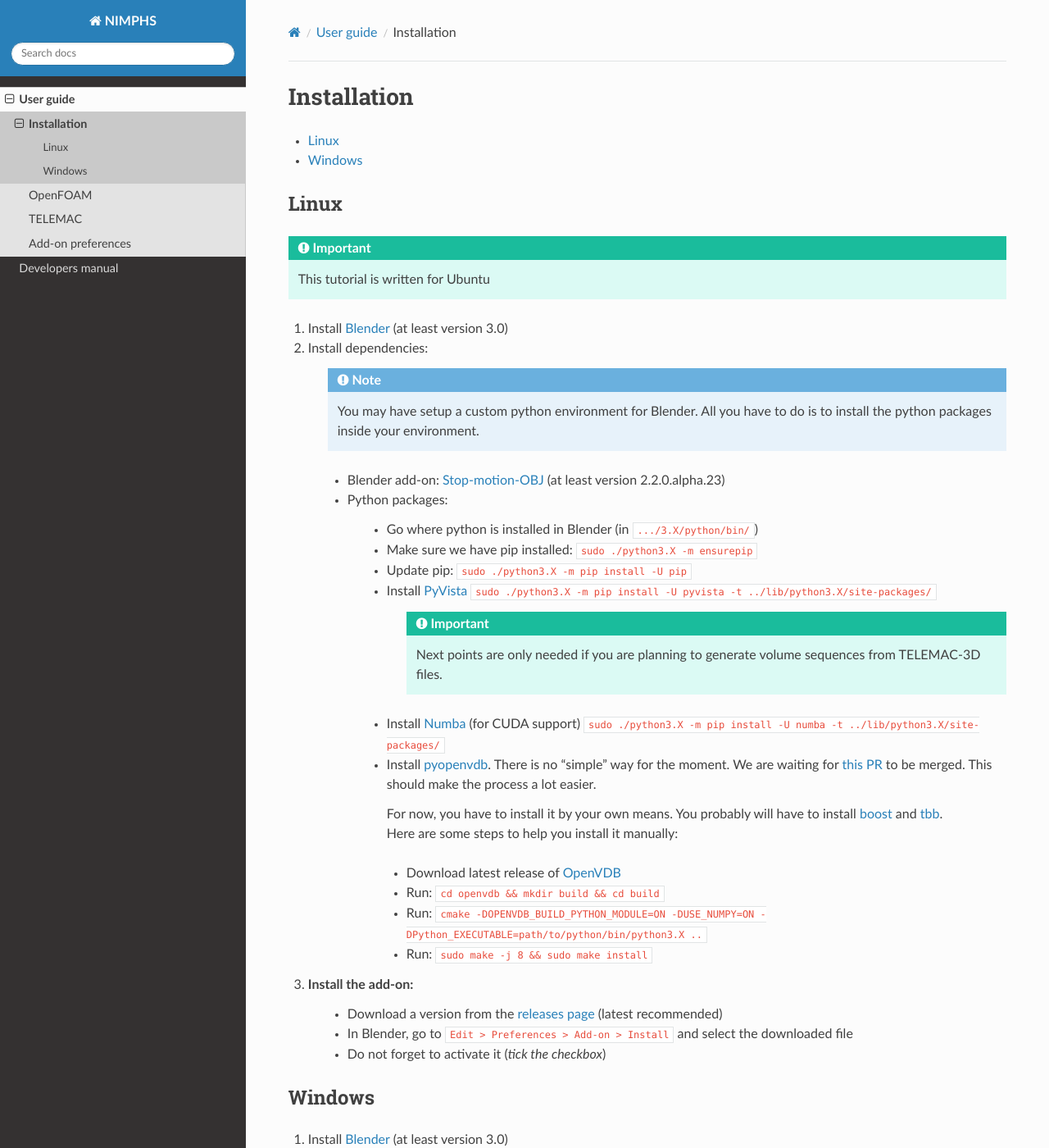
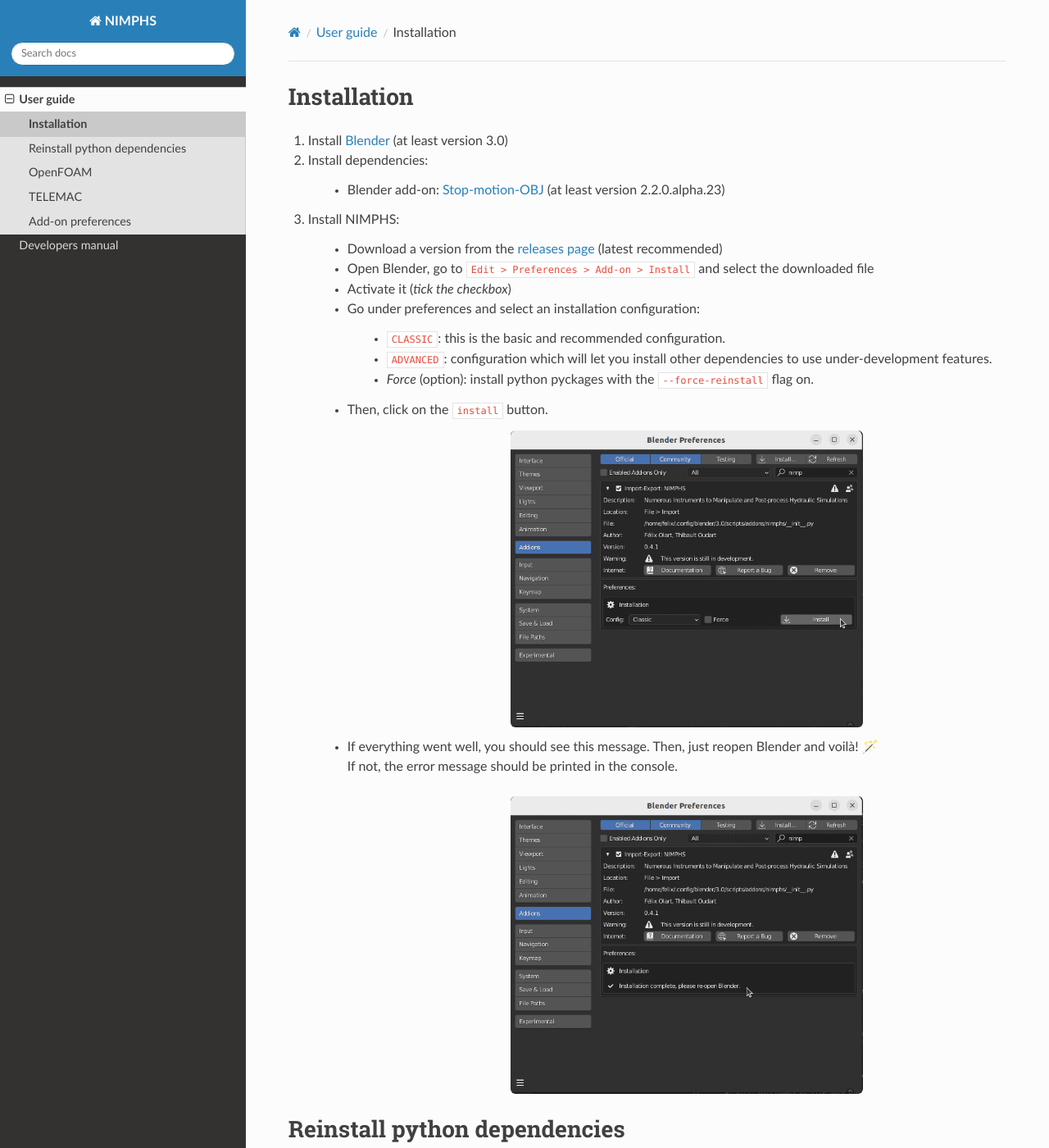
Before and after one commit to Artelia/NIMPHS, a Sphinx documentation site: the page built from docs/source/users/installation.rst, in a window 1280 px wide and 1400 px high. Shown: the whole window at 82% size. Built offline with Sphinx 7.4.7 and the Read the Docs theme 2.0.0, drawn with Linux system fonts in a browser that asks for light colours; pages that are not in the unit, such as notebooks, are missing from menus; some of the changed text lies outside the part shown.

Commit message:
[Docs] Modified instructions for the new installation process

```diff
--- a/docs/source/users/installation.rst
+++ b/docs/source/users/installation.rst
@@ -3,92 +3,60 @@
 Installation
 ============
 
-* :ref:`install-addon-linux`
-* :ref:`install-addon-windows`
-
-
-.. _install-addon-linux:
-
-Linux
-#####
-
-.. important::
-    This tutorial is written for Ubuntu
-
 #. Install `Blender <https://www.blender.org/download/>`_ (at least version 3.0)
 
 #. Install dependencies:
 
-    .. note::
-        You may have setup a custom python environment for Blender.
-        All you have to do is to install the python packages inside your environment.
+    * Blender add-on: `Stop-motion-OBJ <https://github.com/neverhood311/Stop-motion-OBJ/releases>`_ (at least version 2.2.0.alpha.23)
 
-    * Blender add-on: `Stop-motion-OBJ <https://github.com/neverhood311/Stop-motion-OBJ/releases>`_ (at least version 2.2.0.alpha.23)
-    * Python packages:
+#. Install NIMPHS:
 
-        * Go where python is installed in Blender (in ``.../3.X/python/bin/``)
-        * Make sure we have pip installed: ``sudo ./python3.X -m ensurepip``
-        * Update pip: ``sudo ./python3.X -m pip install -U pip``
-        * Install `PyVista <https://docs.pyvista.org/#>`_ ``sudo ./python3.X -m pip install -U pyvista -t ../lib/python3.X/site-packages/``
+    * Download a version from the `releases page <https://github.com/Artelia/NIMPHS/releases>`_ (latest recommended)
+    * Open Blender, go to ``Edit > Preferences > Add-on > Install`` and select the downloaded file
+    * Activate it (`tick the checkbox`)
+    * Go under preferences and select an installation configuration:
 
-            .. important::
-                Next points are only needed if you are planning to generate volume sequences from TELEMAC-3D files.
+        * ``CLASSIC``: this is the basic and recommended configuration.
+        * ``ADVANCED``: configuration which will let you install other dependencies to use under-development features.
+        * `Force` (option): install python pyckages with the ``--force-reinstall`` flag on.
 
-        * Install `Numba <https://numba.pydata.org/numba-doc/latest/index.html>`_ (for CUDA support) ``sudo ./python3.X -m pip install -U numba -t ../lib/python3.X/site-packages/``
-        * Install `pyopenvdb <https://github.com/AcademySoftwareFoundation/openvdb>`_. There is no "simple" way for the moment.
-          We are waiting for `this PR <https://github.com/AcademySoftwareFoundation/openvdb/pull/1377>`_ to be merged. This should make the process a lot easier.
+    * Then, click on the ``install`` button.
 
-          |     For now, you have to install it by your own means. You probably will have to install `boost <https://www.boost.org/>`_ and `tbb <https://github.com/oneapi-src/oneTBB>`_.
-          |     Here are some steps to help you install it manually:
+        .. image:: /images/installation/run_install_process.png
+            :width: 55%
+            :alt: Preview panel
+            :align: center
+            :class: rounded-corners
 
-          * Download latest release of `OpenVDB <https://github.com/AcademySoftwareFoundation/openvdb/releases>`_
-          * Run: ``cd openvdb && mkdir build && cd build``
-          * Run: ``cmake -DOPENVDB_BUILD_PYTHON_MODULE=ON -DUSE_NUMPY=ON -DPython_EXECUTABLE=path/to/python/bin/python3.X ..``
-          * Run: ``sudo make -j 8 && sudo make install``
+    * |  If everything went well, you should see this message. Then, just reopen Blender and voilà! |:magic_wand:|
+      |  If not, the error message should be printed in the console.
 
-#. Install the add-on:
-    * Download a version from the `releases page <https://github.com/Artelia/NIMPHS/releases>`_ (latest recommended)
-    * In Blender, go to ``Edit > Preferences > Add-on > Install`` and select the downloaded file
-    * Do not forget to activate it (`tick the checkbox`)
+        .. image:: /images/installation/post_run_install_process.png
+            :width: 55%
+            :alt: Preview panel
+            :align: center
+            :class: rounded-corners
 
 
-.. _install-addon-windows:
-
-Windows
-#######
-
-#. Install `Blender <https://www.blender.org/download/>`_ (at least version 3.0)
-
-    .. important::
-        If you have **administrator privileges** then you can install Blender globally.
-        If not, we recommend you to **install a portable version** otherwise you may not be able
-        to install python dependencies correctly.
-
-#. Install dependencies:
+Reinstall python dependencies
+=============================
 
     .. note::
-        You may have setup a custom python environment for Blender.
-        All you have to do is to install the python packages inside your environment.
+        If you need to reinstall the python dependencies or switch configuration, follow these instructions.
 
-    * Blender add-on: `Stop-motion-OBJ <https://github.com/neverhood311/Stop-motion-OBJ/releases>`_ (at least version 2.2.0.alpha.23)
-    * Python packages:
+    * Open Blender, go to ``Edit > Preferences > Add-on``
+    * Then, click on the ``Re-install`` button
 
-        * Go where python is installed in Blender (in ``.../3.X/python/bin/``)
-        * Make sure we have pip installed: ``.\python.exe -m ensurepip``
-        * Update pip: ``.\python.exe -m pip install -U pip``
-        * Install `PyVista <https://docs.pyvista.org/#>`_ ``.\python.exe -m pip install -U pyvista -t ../lib/site-packages/``
+        .. image:: /images/installation/reset_installer_state.png
+            :width: 55%
+            :alt: Preview panel
+            :align: center
+            :class: rounded-corners
 
-            .. important::
-                Next points are only needed if you are planning to generate volume sequences from TELEMAC-3D files.
+    * Then, follow the instructions and do the same process as in step ``3. Install NIMPHS``.
 
-        * Install `Numba <https://numba.pydata.org/numba-doc/latest/index.html>`_ (for CUDA support) ``.\python.exe -m pip install -U numba -t ../lib/site-packages/``
-        * Install `pyopenvdb <https://github.com/AcademySoftwareFoundation/openvdb>`_. There is no "simple" way for the moment.
-          We are waiting for `this PR <https://github.com/AcademySoftwareFoundation/openvdb/pull/1377>`_ to be merged. This should make the process a lot easier.
-
-          |     For now, you have to install it by your own means. You probably will have to install `boost <https://www.boost.org/>`_ and `tbb <https://github.com/oneapi-src/oneTBB>`_.
-          |     [TODO]
-
-#. Install the add-on:
-    * Download a version from the `releases page <https://github.com/Artelia/NIMPHS/releases>`_ (latest recommended)
-    * In Blender, go to ``Edit > Preferences > Add-on > Install`` and select the downloaded file
-    * Do not forget to activate it (`tick the checkbox`)
+        .. image:: /images/installation/post_reset_installer_state.png
+            :width: 55%
+            :alt: Preview panel
+            :align: center
+            :class: rounded-corners
```
Also changed, not shown: docs/source/developers/development_environment.rst (+18 -0 lines), docs/source/images/installation/post_reset_installer_state.png (added), docs/source/images/installation/post_run_install_process.png (added), docs/source/images/installation/reset_installer_state.png (added), docs/source/images/installation/run_install_process.png (added).
